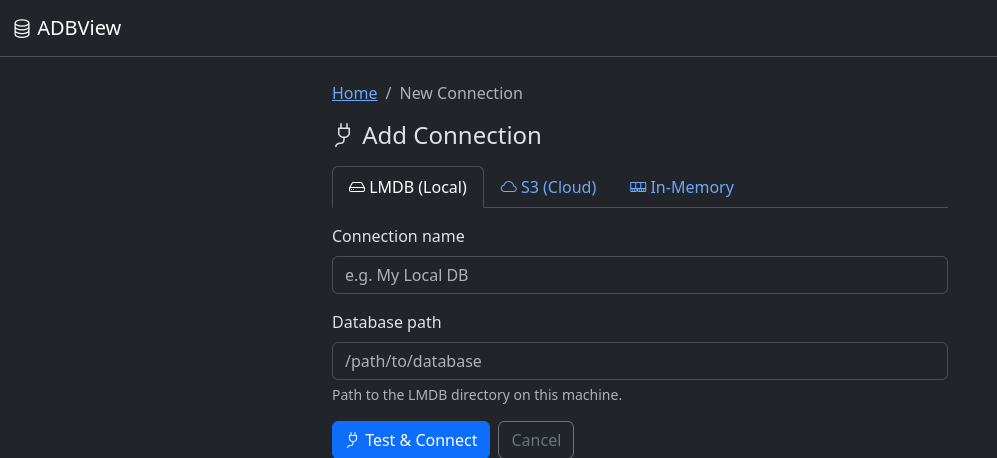
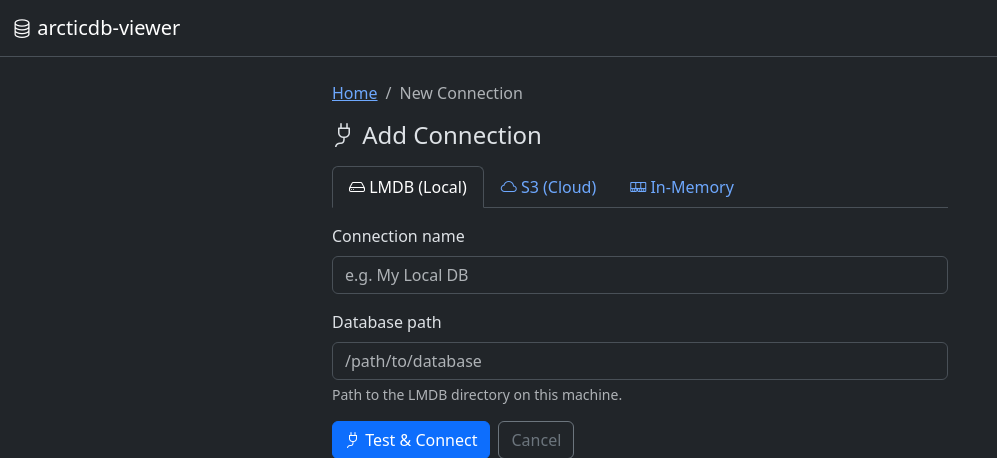
Before and after one commit to lowQuant/arcticdb-viewer, a FastAPI app: page /connections/new in a window 1280 px wide. Shown: the top 458 px of the page, without its empty margins (0-997 px from the left). Run offline with FastAPI, Linux system fonts and the light colour scheme.

Commit message:
Rebrand UI from "ADBView" to "arcticdb-viewer"
Aligns the user-facing name with the repo name. Internal identifiers
(~/.adbview config dir, adbview_connection cookie) are left untouched
to avoid invalidating existing user state.

Co-Authored-By: Claude Opus 4.7 (1M context) <noreply@anthropic.com>

```diff
--- a/web/app.py
+++ b/web/app.py
@@ -7,7 +7,7 @@ from starlette.middleware.base import BaseHTTPMiddleware
 
 from core.connection import get_manager, load_connections
 
-app = FastAPI(title="ADBView")
+app = FastAPI(title="arcticdb-viewer")
 
 templates_dir = os.path.join(os.path.dirname(__file__), "templates")
 templates = Jinja2Templates(directory=templates_dir)
--- a/web/templates/base.html
+++ b/web/templates/base.html
@@ -3,7 +3,7 @@
 <head>
     <meta charset="UTF-8">
     <meta name="viewport" content="width=device-width, initial-scale=1.0">
-    <title>{% block title %}ADBView{% endblock %}</title>
+    <title>{% block title %}arcticdb-viewer{% endblock %}</title>
     <link href="https://cdn.jsdelivr.net/npm/bootstrap@5.3.3/dist/css/bootstrap.min.css" rel="stylesheet">
     <link href="https://cdn.jsdelivr.net/npm/bootstrap-icons@1.11.3/font/bootstrap-icons.min.css" rel="stylesheet">
     <script src="https://unpkg.com/htmx.org@2.0.4"></script>
@@ -22,7 +22,7 @@
     <nav class="navbar navbar-expand-lg navbar-dark bg-dark border-bottom">
         <div class="container-fluid">
             <a class="navbar-brand" href="/">
-                <i class="bi bi-database"></i> ADBView
+                <i class="bi bi-database"></i> arcticdb-viewer
             </a>
             <div class="navbar-nav me-auto">
                 {% if is_connected() %}
--- a/web/templates/connection_form.html
+++ b/web/templates/connection_form.html
@@ -1,5 +1,5 @@
 {% extends "base.html" %}
-{% block title %}New Connection - ADBView{% endblock %}
+{% block title %}New Connection - arcticdb-viewer{% endblock %}
 
 {% block content %}
 <div class="row justify-content-center mt-4">
--- a/web/templates/data_view.html
+++ b/web/templates/data_view.html
@@ -1,5 +1,5 @@
 {% extends "base.html" %}
-{% block title %}{{ symbol }} - ADBView{% endblock %}
+{% block title %}{{ symbol }} - arcticdb-viewer{% endblock %}
 
 {% block content %}
 <div class="d-flex" id="main-layout">
--- a/web/templates/libraries.html
+++ b/web/templates/libraries.html
@@ -1,5 +1,5 @@
 {% extends "base.html" %}
-{% block title %}Libraries - ADBView{% endblock %}
+{% block title %}Libraries - arcticdb-viewer{% endblock %}
 
 {% block content %}
 <div class="row">
--- a/web/templates/symbols.html
+++ b/web/templates/symbols.html
@@ -1,5 +1,5 @@
 {% extends "base.html" %}
-{% block title %}{{ library }} - ADBView{% endblock %}
+{% block title %}{{ library }} - arcticdb-viewer{% endblock %}
 
 {% block content %}
 <div class="row">
--- a/web/templates/welcome.html
+++ b/web/templates/welcome.html
@@ -1,11 +1,11 @@
 {% extends "base.html" %}
-{% block title %}Welcome - ADBView{% endblock %}
+{% block title %}Welcome - arcticdb-viewer{% endblock %}
 
 {% block content %}
 <div class="row justify-content-center mt-4">
     <div class="col-lg-8">
         <div class="text-center mb-4">
-            <h2><i class="bi bi-database"></i> ADBView</h2>
+            <h2><i class="bi bi-database"></i> arcticdb-viewer</h2>
             <p class="text-muted">Connect to an ArcticDB instance to get started.</p>
         </div>
 
```
Also changed, not shown: CLAUDE.md (+1 -1 lines).
